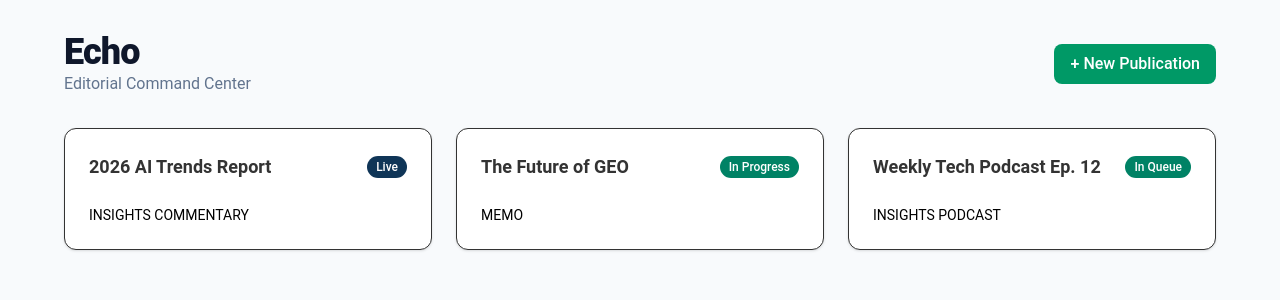
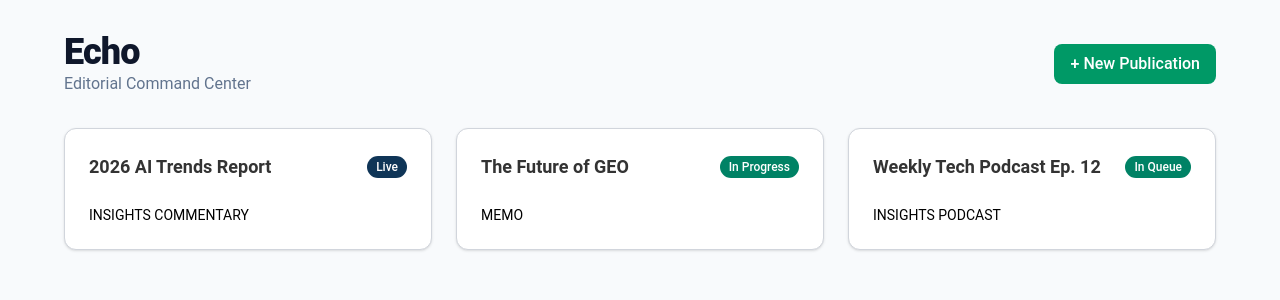
Before and after one commit to yuhwaa/echo-app, a Next.js app: page / in a window 1280 px wide. Shown: the top 300 px of the page. Built offline with nearby package versions, Linux system fonts and the light colour scheme.

Commit message:
fix: update color on PublicationCard border

```diff
--- a/components/PublicationCard.tsx
+++ b/components/PublicationCard.tsx
@@ -3,7 +3,7 @@ import { Badge } from "@/components/ui/badge";
 
 export default function PublicationCard ({ pub }: { pub: Publication}) {
     return (
-        <Card className="hover:shadow-lg transition-shadow">
+        <Card className="hover:shadow-lg transition-shadow border-gray-300">
             <CardHeader className="flex flex-row items-center justify-between">
                 <CardTitle className="text-lg font-bold">
                     {pub.title}
```
